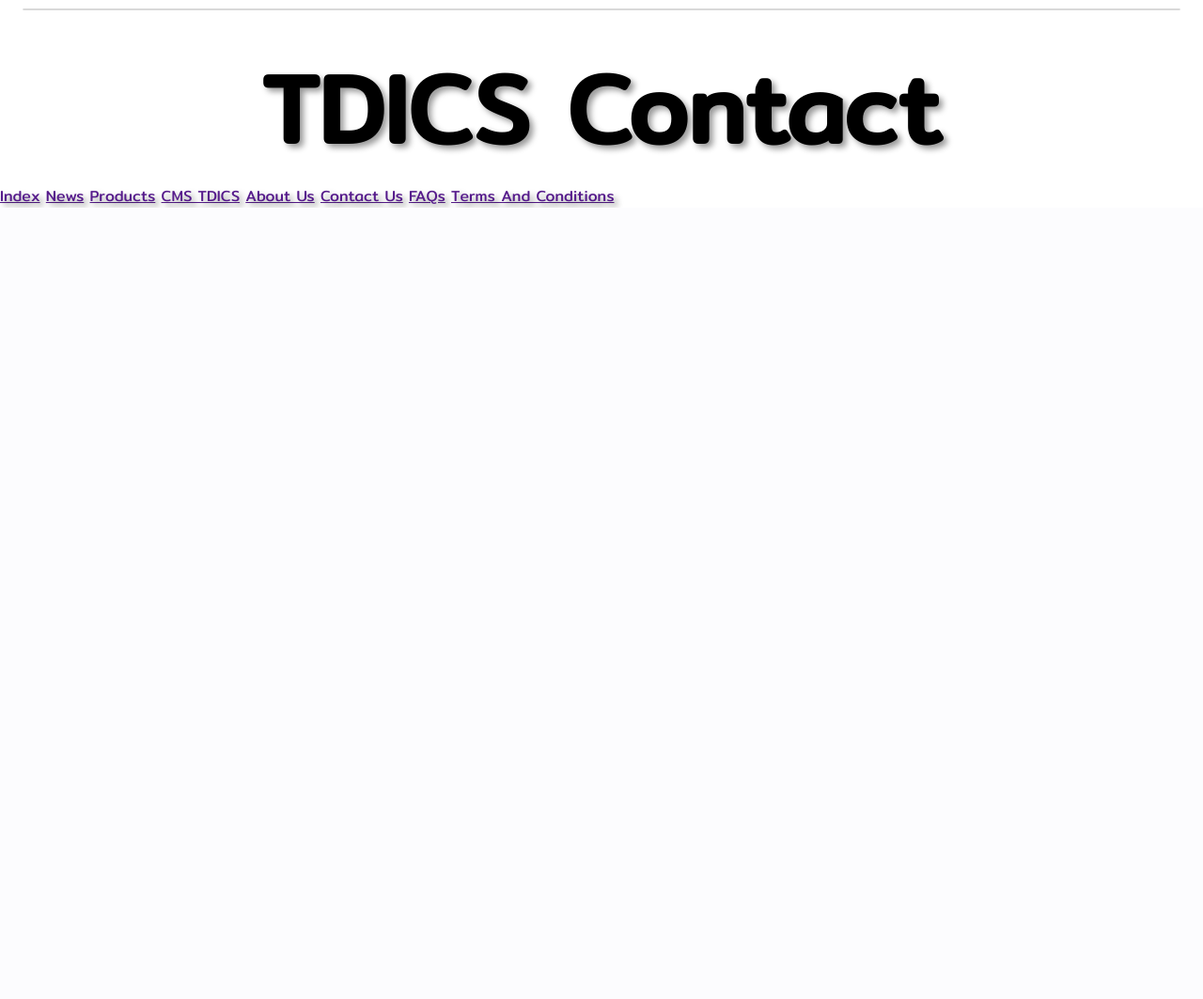
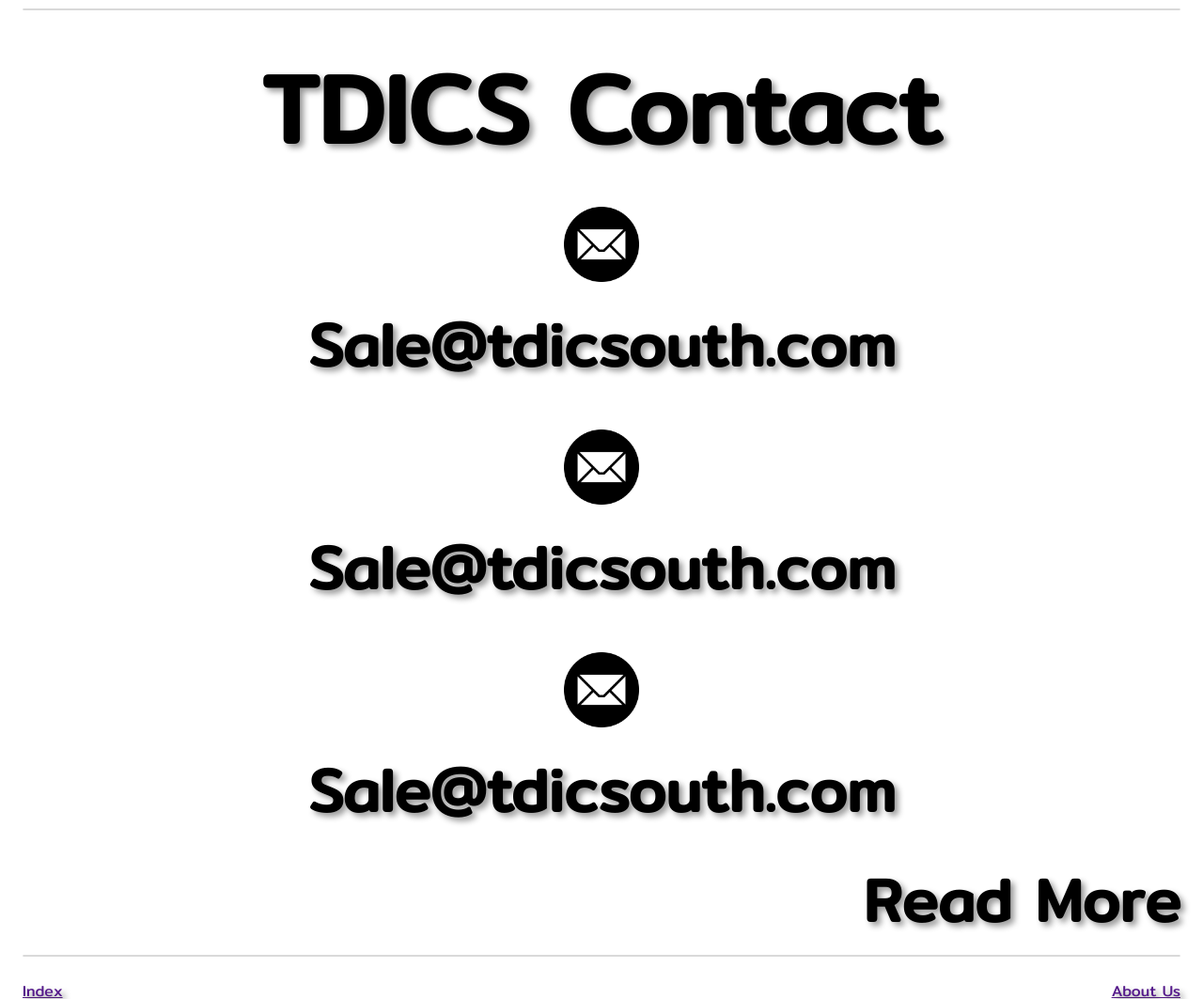
Before and after one commit to XeOn1991/TDICSOUTH, a PHP site: page / in a window 1280 px wide. Shown: the part 5437-6500 px from the top of the page at 94% size. Before the commit the page ends 5658 px from the top, so only its background shows below. Run offline with PHP 8.4, Linux system fonts and the light colour scheme.

Commit message:
tdics-commit-07

```diff
--- a/html/CSS/tdics-style.css
+++ b/html/CSS/tdics-style.css
@@ -109,3 +109,36 @@ body, html {height: 100%;width: 100%;margin: 0;font-family: "Mitr", sans-serif;t
 }
 
 /* Main Achie Picture, Text, Other*/
+
+/* Main Contact Picture, Text, Other*/
+
+.index-contact-main {
+    display: flex;
+    flex-direction: column;
+}
+
+.section-contact{
+    margin: 1.5rem 0 0 0;
+}
+
+/* Main contact Picture, Text, Other*/
+
+.index-main-footer {
+    display: flex;
+    margin: 1.5rem;
+}
+
+#index-nav-left {
+    display: flex;
+    flex-direction: column;
+    flex: 50%;
+	float: left;
+    text-align: left;
+}
+#index-nav-right {
+    display: flex;
+    flex-direction: column;
+    flex: 50%;
+	float: right;
+    text-align: right;
+}
--- a/html/index.php
+++ b/html/index.php
@@ -29,7 +29,6 @@
 
     <main>
         <section class="index-main-section">
-
             <article class="index-article" style="margin: 1.5rem;">
                 <header>
                     <h1 style="text-align: center; margin: 0; font-size:8vw;">TDICS NEWS</h1>
@@ -60,7 +59,6 @@
                     <hr style="border: 1.5px solid #D9D9D9;border-radius: 5px;">
                 </footer>
             </article>
-
             <article class="index-product" style="margin: 1.5rem;">
                 <header>
                     <h1 style="text-align: center; margin: 0; font-size:8vw;">TDICS Products</h1>
@@ -96,7 +94,6 @@
                     <hr style="border: 1.5px solid #D9D9D9;border-radius: 5px;">
                 </footer>
             </article>
-
             <article class="index-Cert" style="margin: 1.5rem;">
                 <header>
                     <h1 style="text-align:center; margin: 0; font-size:8vw;">TDICS Certificate</h1>
@@ -129,7 +126,6 @@
                     <hr style="border: 1.5px solid #D9D9D9;border-radius: 5px;">
                 </footer>
             </article>
-
             <article class="index-achie" style="margin: 1.5rem;">
                 <header>
                     <h1 style="text-align: center; margin: 0; font-size:8vw;">TDICS Achievement</h1>
@@ -155,22 +151,46 @@
                     <hr style="border: 1.5px solid #D9D9D9;border-radius: 5px;">
                 </footer>
             </article>
-
-            <article class="index-contact">
+            <article class="index-contact" style="margin: 1.5rem;">
                 <header>
                     <h1 style="text-align:center; margin: 0; font-size:8vw;">TDICS Contact</h1>
                 </header>
+                <article class="index-contact-main">
+                    <section class="section-contact">
+                        <img style="display:block;margin-left:auto;margin-right:auto;max-width:80px;" src="/Icon/email.webp" alt="tdics contact">
+                        <article class="contact-detail" style="margin: 1rem;">
+                            <h1 style="margin:0; font-size:5vw; text-align:center;">Sale@tdicsouth.com</h1>
+                        </article>
+                    </section>
+                    <section class="section-contact">
+                        <img style="display:block;margin-left:auto;margin-right:auto;max-width:80px;" src="/Icon/email.webp" alt="tdics contact">
+                        <article class="contact-detail" style="margin: 1rem;">
+                            <h1 style="margin:0; font-size:5vw; text-align:center;">Sale@tdicsouth.com</h1>
+                        </article>
+                    </section>
+                    <section class="section-contact">
+                        <img style="display:block;margin-left:auto;margin-right:auto;max-width:80px;" src="/Icon/email.webp" alt="tdics contact">
+                        <article class="contact-detail" style="margin: 1rem;">
+                            <h1 style="margin:0; font-size:5vw; text-align:center;">Sale@tdicsouth.com</h1>
+                        </article>
+                    </section>
+                </article>
+                <footer>
+                    <h4 style="text-align: right; margin: 0; font-size:5vw;">Read More</h4>
+                    <hr style="border: 1.5px solid #D9D9D9;border-radius: 5px;">
+                </footer>
             </article>
-
         </section>
     </main>
 
     <footer class="index-main-footer">
-        <nav class="index-nav">
+        <nav id="index-nav-left">
             <a href="">Index</a>
             <a href="">News</a>
             <a href="">Products</a>
             <a href="">CMS TDICS</a>
+        </nav>
+        <nav id="index-nav-right">
             <a href="">About Us</a>
             <a href="">Contact Us</a>
             <a href="">FAQs</a>
```
Also changed, not shown: html/Icon/email.webp (added), html/Icon/gps.webp (added), html/Icon/telephone.webp (added).
